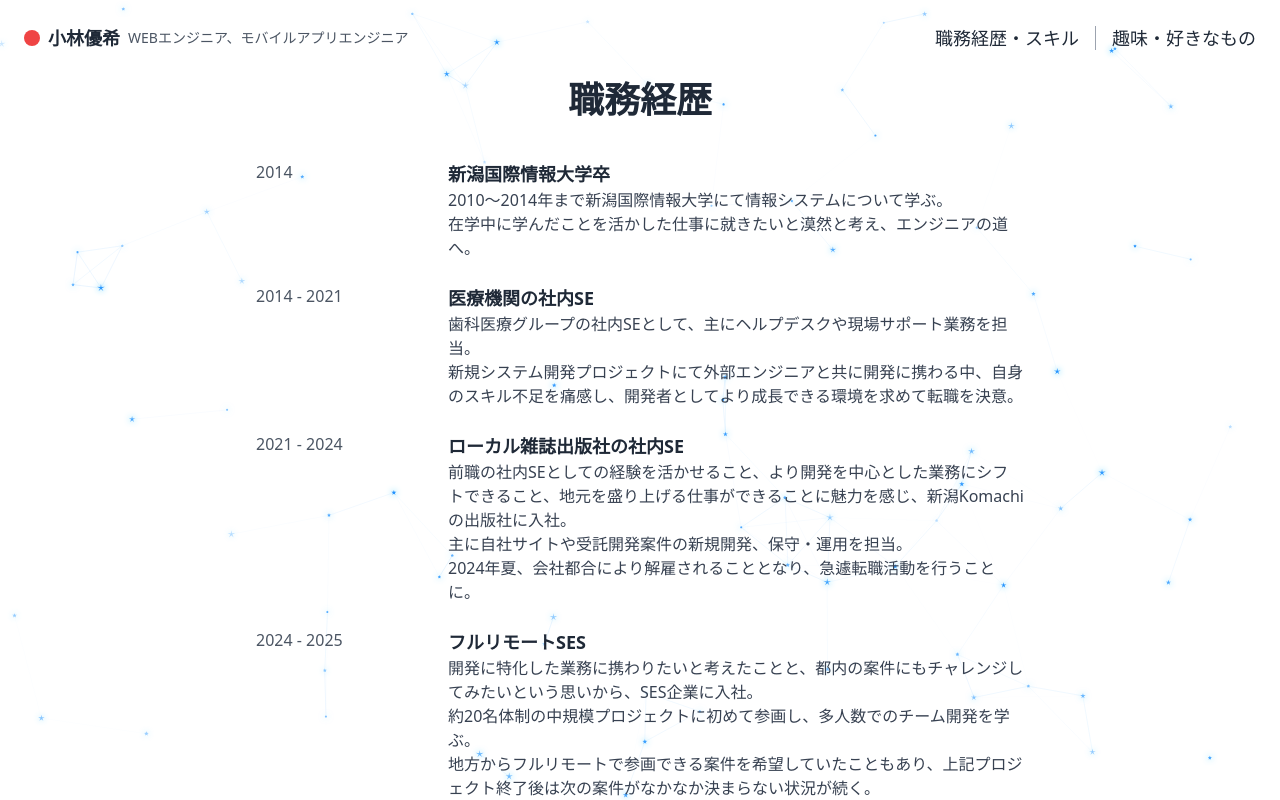
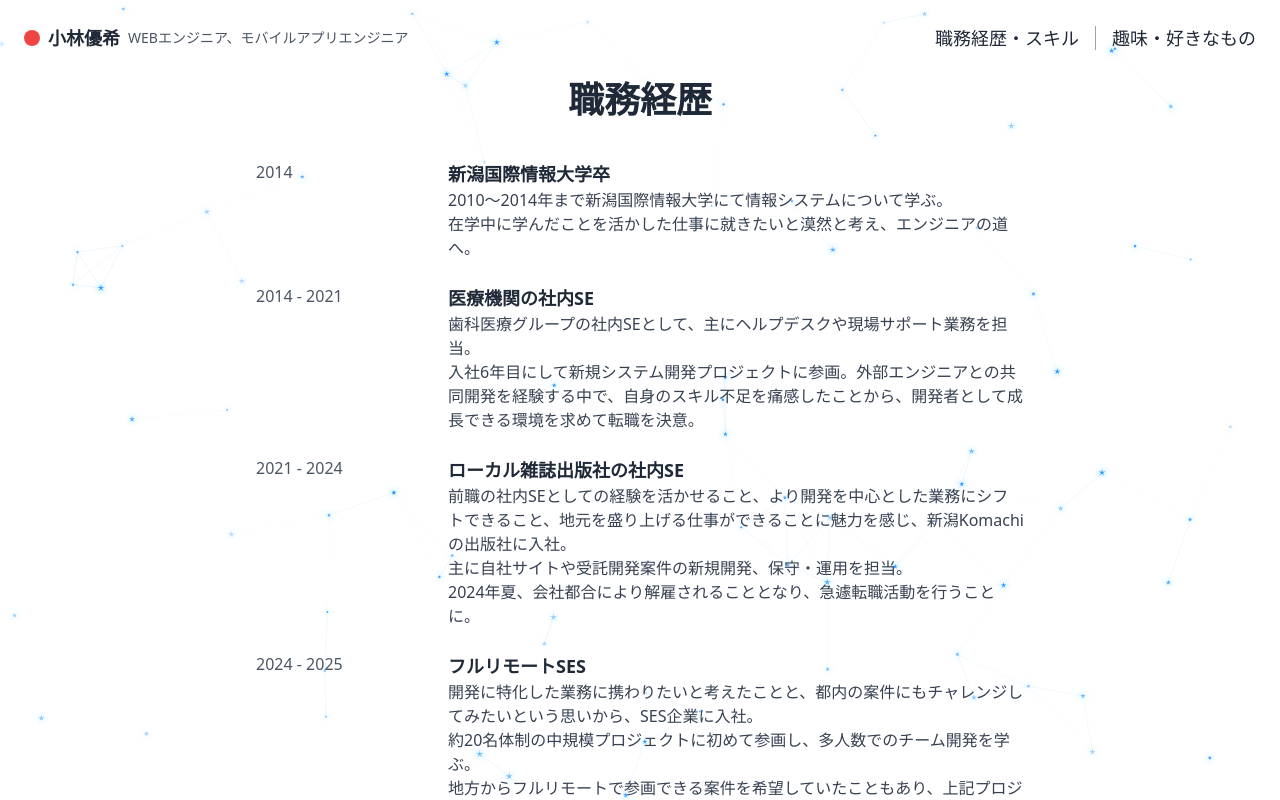
Before and after one commit to yuki-kobayashi/self-introduction, a Nuxt app: page / in a window 1280 px wide. Both pictures are taken after a click on the button "職務経歴・スキル". Shown: the top 800 px of the page. Built offline with nearby package versions, Linux system fonts and the light colour scheme.

Commit message:
職務経歴テキスト修正

```diff
--- a/components/CareerView.vue
+++ b/components/CareerView.vue
@@ -22,7 +22,7 @@
             <h3 class="font-bold text-lg">医療機関の社内SE</h3>
             <p class="text-gray-700">
               歯科医療グループの社内SEとして、主にヘルプデスクや現場サポート業務を担当。<br>
-              新規システム開発プロジェクトにて外部エンジニアと共に開発に携わる中、自身のスキル不足を痛感し、開発者としてより成長できる環境を求めて転職を決意。
+              入社6年目にして新規システム開発プロジェクトに参画。外部エンジニアとの共同開発を経験する中で、自身のスキル不足を痛感したことから、開発者として成長できる環境を求めて転職を決意。
             </p>
           </div>
         </div>
```
